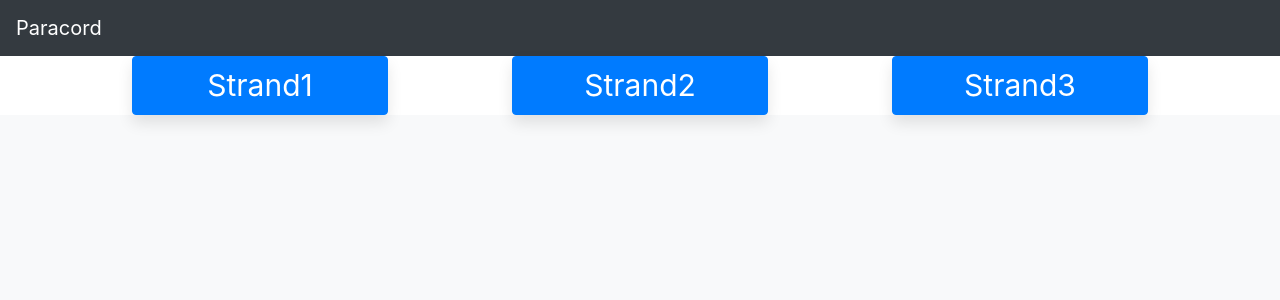
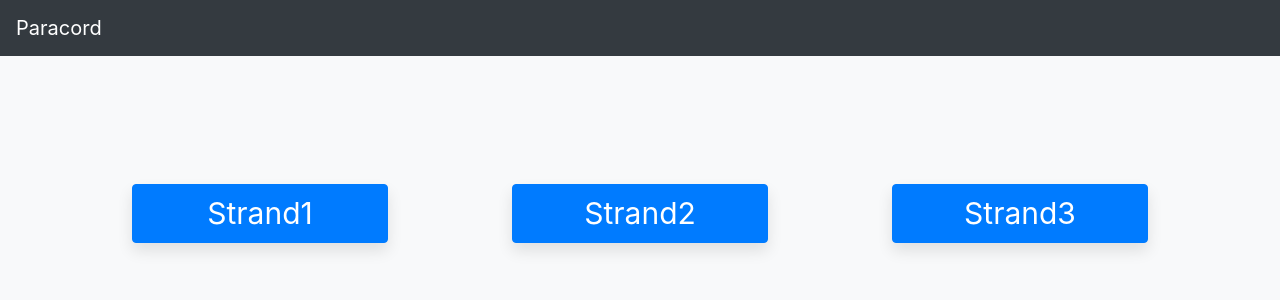
Before and after one commit to ShowMeTheRoapes/Paracord, a React (Create React App) app in the folder paracord-ui/: page / in a window 1280 px wide. Shown: the top 300 px of the page. Built offline with nearby package versions, Linux system fonts and the light colour scheme.

Commit message:
Change overall styling of App component

```diff
--- a/paracord-ui/src/App.tsx
+++ b/paracord-ui/src/App.tsx
@@ -6,9 +6,9 @@ import StrandList from './Components/StrandList'
 
 const App: React.FunctionComponent<{}> = () => {
   return (
-    <div>
+    <div className="bg-light">
       <NavigationBar />
-      <div className="App">
+      <div className="my-32">
         <StrandList />
       </div>
     </div>
```
